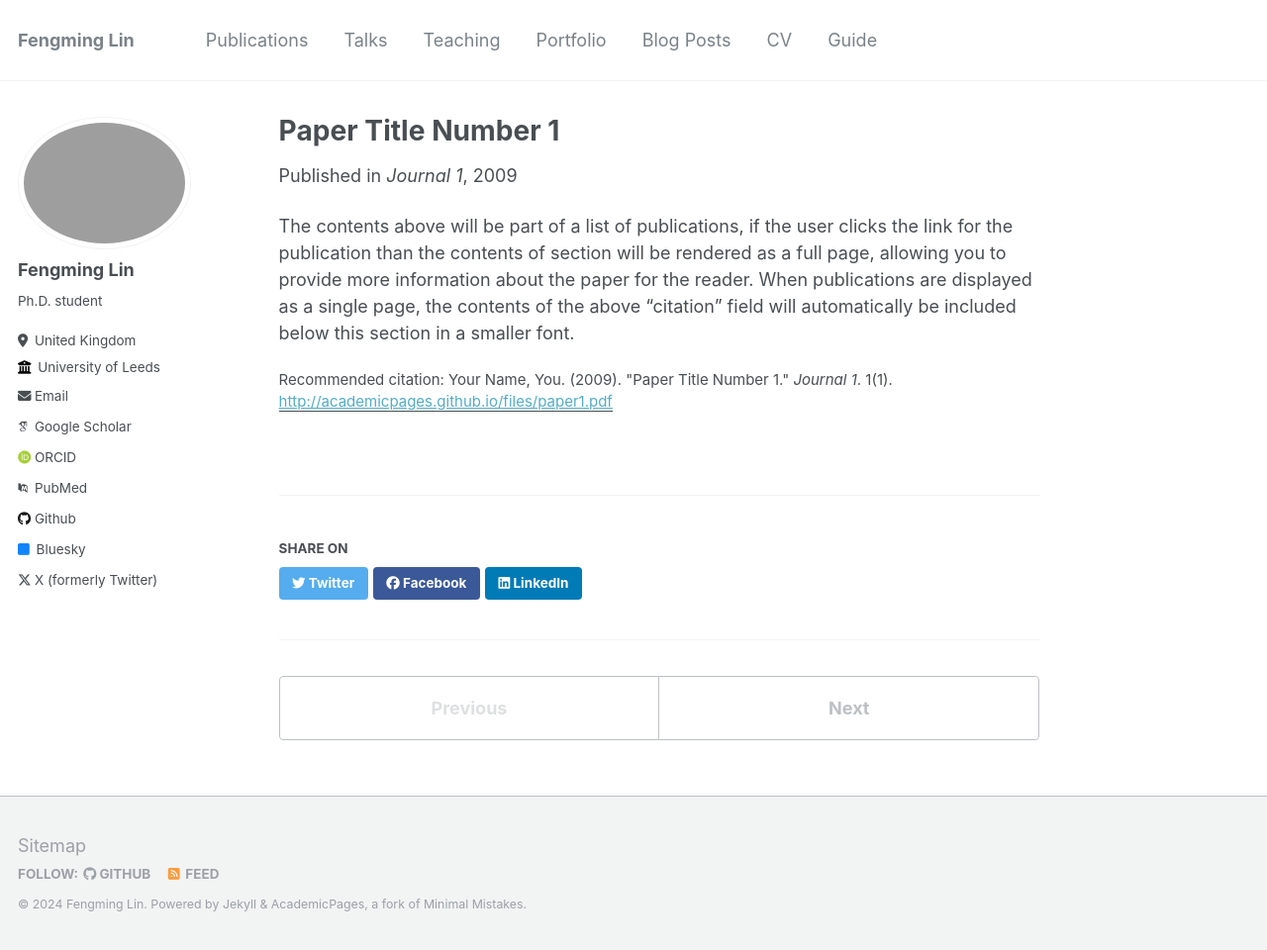
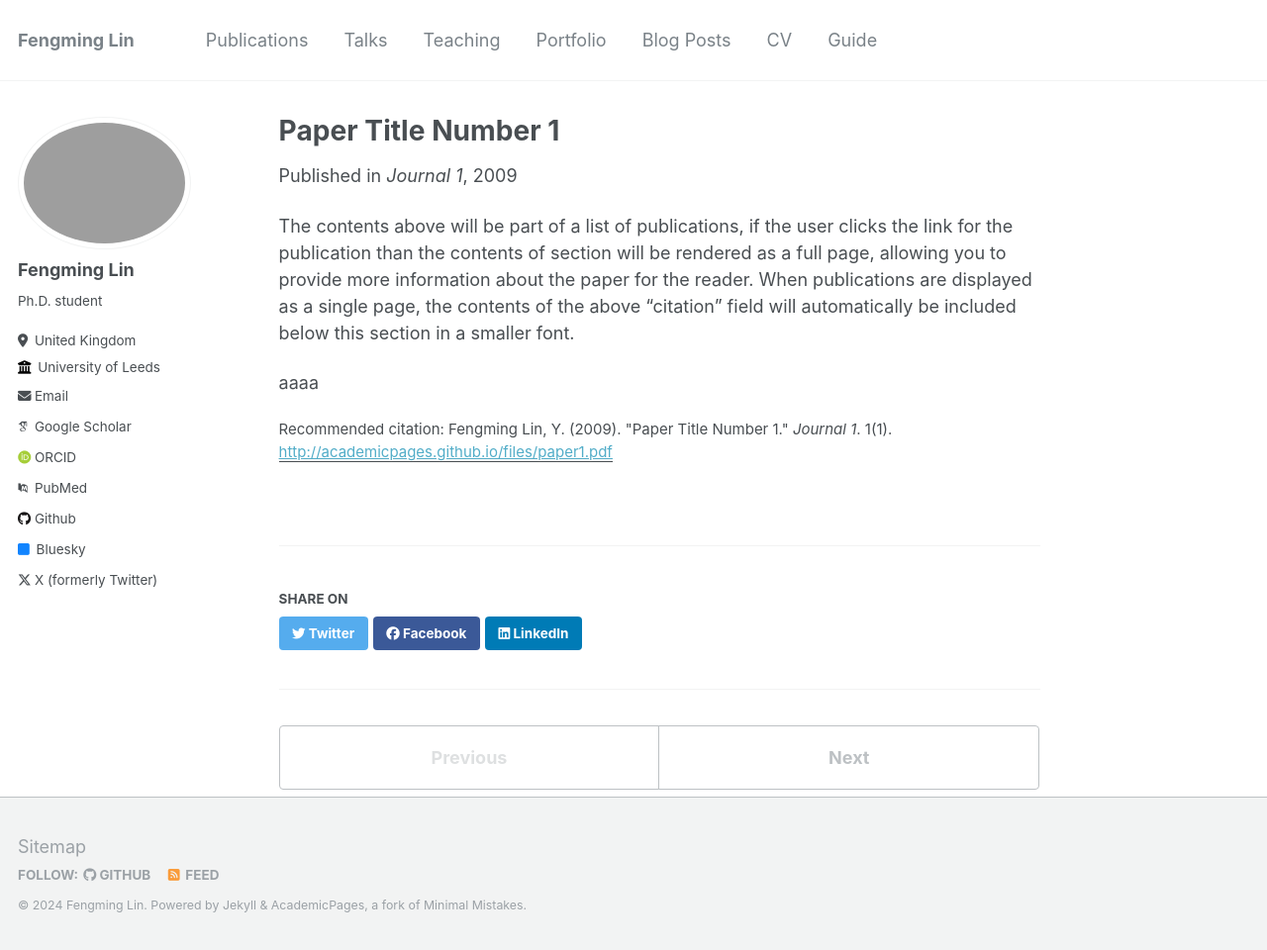
Before and after one commit to fmlinks/fmlinks.github.io, a Jekyll site: the page built from _publications/2009-10-01-paper-title-number-1.md, in a window 1280 px wide and 960 px high. Shown: the whole window at 99% size. Built offline with Jekyll 4.4.1, drawn with Linux system fonts in a browser that asks for light colours; some web fonts are replaced.

Commit message:
Update 2009-10-01-paper-title-number-1.md

```diff
--- a/_publications/2009-10-01-paper-title-number-1.md
+++ b/_publications/2009-10-01-paper-title-number-1.md
@@ -6,7 +6,9 @@
 date: 2009-10-01
 venue: 'Journal 1'
 paperurl: 'http://academicpages.github.io/files/paper1.pdf'
-citation: 'Your Name, You. (2009). &quot;Paper Title Number 1.&quot; <i>Journal 1</i>. 1(1).'
+citation: 'Fengming Lin, Y. (2009). &quot;Paper Title Number 1.&quot; <i>Journal 1</i>. 1(1).'
 ---
 
 The contents above will be part of a list of publications, if the user clicks the link for the publication than the contents of section will be rendered as a full page, allowing you to provide more information about the paper for the reader. When publications are displayed as a single page, the contents of the above "citation" field will automatically be included below this section in a smaller font.
+
+aaaa
```
